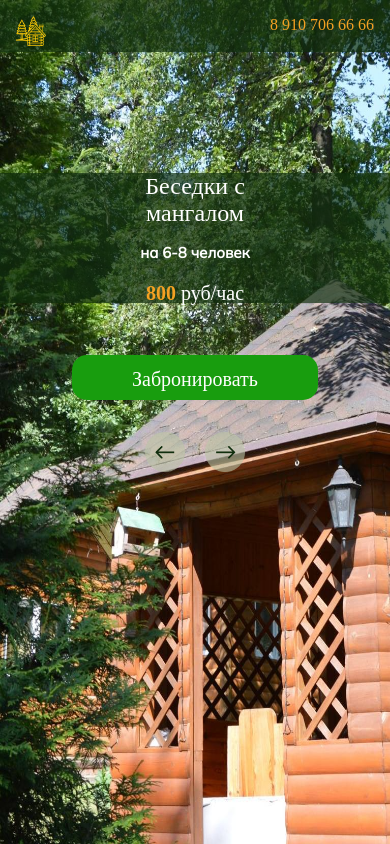
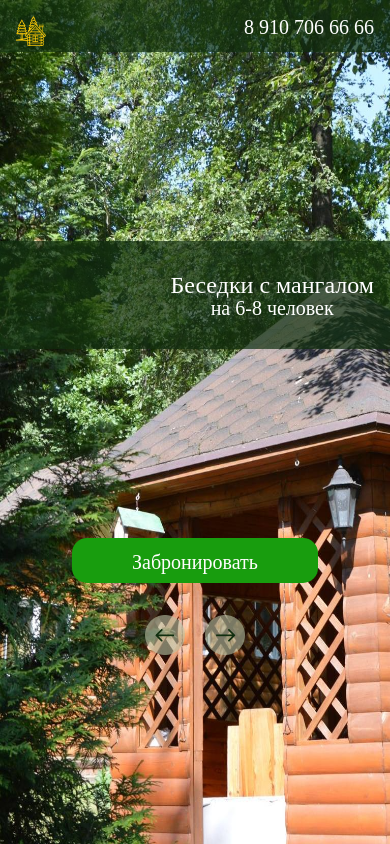
Before and after one commit to bonz6k/bathhouse, a plain HTML site: page pavilion.html in a window 390 px wide. Drawn offline with Linux system fonts and the light colour scheme; a web font is replaced by a local one.

Commit message:
fix bags

```diff
--- a/Big_bathhouse.css
+++ b/Big_bathhouse.css
@@ -261,13 +261,15 @@
         display: grid;
     }
 
+    #MobilePage{
+        display: grid;
+    }
+
     #headMobile{
     background-color: rgba(16, 46, 14, 0.7);
     height: 52px;
     width: 100%;
-    position: fixed;
-    z-index: 100000;
-    display: inline-block;
+    display: block;
     }
 
     #logo{
@@ -295,10 +297,8 @@ margin-right: 16px;
     background-color: rgba(16, 46, 14, 0.7);
     height: 108px;
     width: 100%;
-    z-index: 100000;
-    position: fixed;
-    margin-top: 173px;
     text-align: center;
+    display: block;
     }
 
     #MobileTxt{
@@ -339,14 +339,15 @@ display: none;
     }
 
     #footMobile{
-        margin-top: 355px;
-        display: grid;
+        display: block;
+        height: 117px;
     }
 
     #buttons_Mobile{
         display: grid;
         margin-left: auto;
         margin-right: auto;
+        height: 120px;
     }
 
     #rectangle_reserve_Mobile{
@@ -370,6 +371,9 @@ display: none;
 
     #reserve_btn_Mobile{
         text-decoration: none;
+        width: 246px;
+        margin-left: auto;
+        margin-right: auto;
     }
 
 
@@ -394,10 +398,16 @@ display: none;
 
     #right{
         width: 100%;
+        height: 100%;
         display: none;
         position: fixed;
         z-index: 99999999999;
         background-color: rgba(187, 195, 165, 1);
+    }
+
+    #right_alig{
+        margin: auto;
+        height: 355px;
     }
 
     #headCatalog{
@@ -437,7 +447,6 @@ margin-bottom: 32px;
         margin: 0;
         margin-left: auto;
         margin-right: auto;
-        margin-top: 90px;
     }
 
     #catalog li{
--- a/Hotel.css
+++ b/Hotel.css
@@ -157,7 +157,7 @@
     body{
         margin: 0;
         cursor: default;
-        background-image: url('img/Hotel_Mobile_1.jfif');
+        background-image: url('img/BBM_1.jfif');
         width: 100%;
         height: 100vh;
         background-size: 100% 100%;
@@ -165,13 +165,15 @@
         display: grid;
     }
 
+    #MobilePage{
+        display: grid;
+    }
+
     #headMobile{
     background-color: rgba(16, 46, 14, 0.7);
     height: 52px;
     width: 100%;
-    position: fixed;
-    z-index: 100000;
-    display: inline-block;
+    display: block;
     }
 
     #logo{
@@ -186,8 +188,8 @@
 font-family: 'Ruslan Display';
 font-style: normal;
 font-weight: 400;
-font-size: 16px;
-color: #F4A123;
+font-size: 20px;
+color: #FFFFFF;
 display: inline-block;
 float: right;
 margin: 0;
@@ -197,18 +199,15 @@ margin-right: 16px;
 
     #mainMobile{
     background-color: rgba(16, 46, 14, 0.7);
-    height: 109px;
+    height: 108px;
     width: 100%;
-    z-index: 100000;
-    position: fixed;
-    margin-top: 115px;
     text-align: center;
+    display: block;
     }
 
     #MobileTxt{
         float: right;
         margin-right: 16px;
-        margin-top: 30px;
     }
 
     #mainMobile #first{
@@ -218,18 +217,19 @@ font-weight: 400;
 font-size: 24px;
 color: #FFFFFF;
 margin: 0;
+height: 17px;
 display: block;
+margin-top: 31px;
     }
 
     #mainMobile #second{
-        font-family: 'Ruslan Display';
-        font-style: normal;
-        font-weight: 400;
-        font-size: 20px;
-        color: #FFFFFF;
-        margin: 0;
-        display: block;
+font-family: 'Ruslan Display';
+font-style: normal;
+font-weight: 400;
+font-size: 20px;
+color: #FFFFFF;
 margin: 0;
+height: 22px;
 display: block;
 margin-top: 8px;
     }
@@ -243,14 +243,15 @@ display: none;
     }
 
     #footMobile{
-        margin-top: 355px;
-        display: grid;
+        display: block;
+        height: 117px;
     }
 
     #buttons_Mobile{
         display: grid;
         margin-left: auto;
         margin-right: auto;
+        height: 120px;
     }
 
     #rectangle_reserve_Mobile{
@@ -274,6 +275,9 @@ display: none;
 
     #reserve_btn_Mobile{
         text-decoration: none;
+        width: 246px;
+        margin-left: auto;
+        margin-right: auto;
     }
 
 
--- a/JapanBarell.css
+++ b/JapanBarell.css
@@ -190,7 +190,7 @@
     body{
         margin: 0;
         cursor: default;
-        background-image: url('img/JapanMobile.jfif');
+        background-image: url('img/BBM_1.jfif');
         width: 100%;
         height: 100vh;
         background-size: 100% 100%;
@@ -198,13 +198,15 @@
         display: grid;
     }
 
+    #MobilePage{
+        display: grid;
+    }
+
     #headMobile{
     background-color: rgba(16, 46, 14, 0.7);
     height: 52px;
     width: 100%;
-    position: fixed;
-    z-index: 100000;
-    display: inline-block;
+    display: block;
     }
 
     #logo{
@@ -232,14 +234,13 @@ margin-right: 16px;
     background-color: rgba(16, 46, 14, 0.7);
     height: 108px;
     width: 100%;
-    z-index: 100000;
-    position: fixed;
-    margin-top: 173px;
     text-align: center;
+    display: block;
     }
 
     #MobileTxt{
-
+        float: right;
+        margin-right: 16px;
     }
 
     #mainMobile #first{
@@ -249,44 +250,41 @@ font-weight: 400;
 font-size: 24px;
 color: #FFFFFF;
 margin: 0;
+height: 17px;
 display: block;
-margin-top: 16px;
+margin-top: 31px;
     }
 
     #mainMobile #second{
 font-family: 'Ruslan Display';
 font-style: normal;
 font-weight: 400;
-font-size: 32px;
+font-size: 20px;
 color: #FFFFFF;
 margin: 0;
+height: 22px;
 display: block;
-margin-top: 0px;
+margin-top: 8px;
     }
 
     #mainMobile #third{
-        font-family: 'Ruslan Display';
-        font-style: normal;
-        font-weight: 400;
-        font-size: 20px;
-        text-align: center;
-        color: #FFFFFF;
-        margin-top: 0;
+display: none;
     }
 
-    #mainMobile #third b{
+    #mainMobile #second b{
         color: #F4A123;
     }
 
     #footMobile{
-        margin-top: 355px;
-        display: grid;
+        display: block;
+        height: 117px;
     }
 
     #buttons_Mobile{
         display: grid;
         margin-left: auto;
         margin-right: auto;
+        height: 120px;
     }
 
     #rectangle_reserve_Mobile{
@@ -310,6 +308,9 @@ margin-top: 0px;
 
     #reserve_btn_Mobile{
         text-decoration: none;
+        width: 246px;
+        margin-left: auto;
+        margin-right: auto;
     }
 
 
@@ -339,6 +340,11 @@ margin-top: 0px;
         position: fixed;
         z-index: 99999999999;
         background-color: rgba(187, 195, 165, 1);
+    }
+
+    #right_alig{
+        margin: auto;
+        height: 355px;
     }
 
     #headCatalog{
@@ -371,7 +377,6 @@ margin-top: 0px;
         text-align: center;
         color: #102E0E;
         margin: 0;
-        margin-top: 99px;
         height: 22px;
         display: block;
             }
--- a/activeLeisure.css
+++ b/activeLeisure.css
@@ -172,7 +172,7 @@
     body{
         margin: 0;
         cursor: default;
-        background-image: url('img/velik.jfif');
+        background-image: url('img/BBM_1.jfif');
         width: 100%;
         height: 100vh;
         background-size: 100% 100%;
@@ -180,13 +180,15 @@
         display: grid;
     }
 
+    #MobilePage{
+        display: grid;
+    }
+
     #headMobile{
     background-color: rgba(16, 46, 14, 0.7);
     height: 52px;
     width: 100%;
-    position: fixed;
-    z-index: 100000;
-    display: inline-block;
+    display: block;
     }
 
     #logo{
@@ -201,8 +203,8 @@
 font-family: 'Ruslan Display';
 font-style: normal;
 font-weight: 400;
-font-size: 16px;
-color: #F4A123;
+font-size: 20px;
+color: #FFFFFF;
 display: inline-block;
 float: right;
 margin: 0;
@@ -212,19 +214,15 @@ margin-right: 16px;
 
     #mainMobile{
     background-color: rgba(16, 46, 14, 0.7);
-    height: 130px;
+    height: 108px;
     width: 100%;
-    z-index: 100000;
-    position: fixed;
-    margin-top: 173px;
     text-align: center;
-    display: grid;
+    display: block;
     }
 
     #MobileTxt{
-        width: 213px;
-        margin: auto;
-        display: inline-block;
+        float: right;
+        margin-right: 16px;
     }
 
     #mainMobile #first{
@@ -234,30 +232,41 @@ font-weight: 400;
 font-size: 24px;
 color: #FFFFFF;
 margin: 0;
+height: 17px;
 display: block;
+margin-top: 31px;
     }
 
     #mainMobile #second{
+font-family: 'Ruslan Display';
+font-style: normal;
+font-weight: 400;
+font-size: 20px;
+color: #FFFFFF;
+margin: 0;
+height: 22px;
+display: block;
+margin-top: 8px;
+    }
+
+    #mainMobile #third{
 display: none;
     }
 
-    #mainMobile #third{
-        display: none;
-    }
-
-    #mainMobile #third b{
+    #mainMobile #second b{
         color: #F4A123;
     }
 
     #footMobile{
-        margin-top: 355px;
-        display: grid;
+        display: block;
+        height: 117px;
     }
 
     #buttons_Mobile{
         display: grid;
         margin-left: auto;
         margin-right: auto;
+        height: 120px;
     }
 
     #rectangle_reserve_Mobile{
@@ -281,6 +290,9 @@ display: none;
 
     #reserve_btn_Mobile{
         text-decoration: none;
+        width: 246px;
+        margin-left: auto;
+        margin-right: auto;
     }
 
 
--- a/banquet_hall.css
+++ b/banquet_hall.css
@@ -263,7 +263,7 @@ padding-top: 10.5px;
     body{
         margin: 0;
         cursor: default;
-        background-image: url('img/BHM_1.jfif');
+        background-image: url('img/BBM_1.jfif');
         width: 100%;
         height: 100vh;
         background-size: 100% 100%;
@@ -271,13 +271,15 @@ padding-top: 10.5px;
         display: grid;
     }
 
+    #MobilePage{
+        display: grid;
+    }
+
     #headMobile{
     background-color: rgba(16, 46, 14, 0.7);
     height: 52px;
     width: 100%;
-    position: fixed;
-    z-index: 100000;
-    display: inline-block;
+    display: block;
     }
 
     #logo{
@@ -305,14 +307,13 @@ margin-right: 16px;
     background-color: rgba(16, 46, 14, 0.7);
     height: 108px;
     width: 100%;
-    z-index: 100000;
-    position: fixed;
-    margin-top: 122px;
     text-align: center;
+    display: block;
     }
 
     #MobileTxt{
-        text-align: center;
+        float: right;
+        margin-right: 16px;
     }
 
     #mainMobile #first{
@@ -324,7 +325,7 @@ color: #FFFFFF;
 margin: 0;
 height: 17px;
 display: block;
-margin-top: 16px;
+margin-top: 31px;
     }
 
     #mainMobile #second{
@@ -340,14 +341,7 @@ margin-top: 8px;
     }
 
     #mainMobile #third{
-        font-family: 'Mulish';
-font-style: normal;
-font-weight: 400;
-font-size: 14px;
-text-align: center;
-color: #FFFFFF;
-margin: 0;
-margin-top: 16px;
+display: none;
     }
 
     #mainMobile #second b{
@@ -355,14 +349,15 @@ margin-top: 16px;
     }
 
     #footMobile{
-        margin-top: 355px;
-        display: grid;
+        display: block;
+        height: 117px;
     }
 
     #buttons_Mobile{
         display: grid;
         margin-left: auto;
         margin-right: auto;
+        height: 120px;
     }
 
     #rectangle_reserve_Mobile{
@@ -386,6 +381,9 @@ margin-top: 16px;
 
     #reserve_btn_Mobile{
         text-decoration: none;
+        width: 246px;
+        margin-left: auto;
+        margin-right: auto;
     }
 
 
@@ -410,10 +408,16 @@ margin-top: 16px;
 
     #right{
         width: 100%;
+        height: 100%;
         display: none;
         position: fixed;
         z-index: 99999999999;
         background-color: rgba(187, 195, 165, 1);
+    }
+
+    #right_alig{
+        margin: auto;
+        height: 440px;
     }
 
     #headCatalog{
@@ -453,7 +457,6 @@ margin-bottom: 32px;
         margin: 0;
         margin-left: auto;
         margin-right: auto;
-        margin-top: 90px;
     }
 
     #catalog li{
--- a/pavilion.css
+++ b/pavilion.css
@@ -158,7 +158,7 @@
     body{
         margin: 0;
         cursor: default;
-        background-image: url('img/BesedkiMobile_1.jfif');
+        background-image: url('img/BBM_1.jfif');
         width: 100%;
         height: 100vh;
         background-size: 100% 100%;
@@ -166,13 +166,15 @@
         display: grid;
     }
 
+    #MobilePage{
+        display: grid;
+    }
+
     #headMobile{
     background-color: rgba(16, 46, 14, 0.7);
     height: 52px;
     width: 100%;
-    position: fixed;
-    z-index: 100000;
-    display: inline-block;
+    display: block;
     }
 
     #logo{
@@ -187,8 +189,8 @@
 font-family: 'Ruslan Display';
 font-style: normal;
 font-weight: 400;
-font-size: 16px;
-color: #F4A123;
+font-size: 20px;
+color: #FFFFFF;
 display: inline-block;
 float: right;
 margin: 0;
@@ -198,18 +200,15 @@ margin-right: 16px;
 
     #mainMobile{
     background-color: rgba(16, 46, 14, 0.7);
-    height: 130px;
+    height: 108px;
     width: 100%;
-    z-index: 100000;
-    position: fixed;
-    margin-top: 173px;
     text-align: center;
+    display: block;
     }
 
     #MobileTxt{
-        margin-left: auto;
-        margin-right: auto;
-        width: 172px;
+        float: right;
+        margin-right: 16px;
     }
 
     #mainMobile #first{
@@ -219,43 +218,41 @@ font-weight: 400;
 font-size: 24px;
 color: #FFFFFF;
 margin: 0;
+height: 17px;
 display: block;
+margin-top: 31px;
     }
 
     #mainMobile #second{
-font-family: 'Mulish';
-font-style: normal;
-font-weight: 800;
-font-size: 15px;
-text-align: center;
-color: #FFFFFF;
-margin: 0;
-display: block;
-margin-top: 16px;
-    }
-
-    #mainMobile #third{
 font-family: 'Ruslan Display';
 font-style: normal;
 font-weight: 400;
 font-size: 20px;
-text-align: center;
 color: #FFFFFF;
+margin: 0;
+height: 22px;
+display: block;
+margin-top: 8px;
     }
 
-    #mainMobile #third b{
+    #mainMobile #third{
+display: none;
+    }
+
+    #mainMobile #second b{
         color: #F4A123;
     }
 
     #footMobile{
-        margin-top: 355px;
-        display: grid;
+        display: block;
+        height: 117px;
     }
 
     #buttons_Mobile{
         display: grid;
         margin-left: auto;
         margin-right: auto;
+        height: 120px;
     }
 
     #rectangle_reserve_Mobile{
@@ -279,6 +276,9 @@ color: #FFFFFF;
 
     #reserve_btn_Mobile{
         text-decoration: none;
+        width: 246px;
+        margin-left: auto;
+        margin-right: auto;
     }
 
 
--- a/small_bathhouse.css
+++ b/small_bathhouse.css
@@ -267,13 +267,15 @@ padding-top: 10.5px;
         display: grid;
     }
 
+    #MobilePage{
+        display: grid;
+    }
+
     #headMobile{
     background-color: rgba(16, 46, 14, 0.7);
     height: 52px;
     width: 100%;
-    position: fixed;
-    z-index: 100000;
-    display: inline-block;
+    display: block;
     }
 
     #logo{
@@ -301,14 +303,12 @@ margin-right: 16px;
     background-color: rgba(16, 46, 14, 0.7);
     height: 108px;
     width: 100%;
-    z-index: 100000;
-    position: fixed;
-    margin-top: 173px;
     text-align: center;
+    display: block;
     }
 
     #MobileTxt{
-        margin-right: 16px;
+
     }
 
     #mainMobile #first{
@@ -344,6 +344,10 @@ line-height: 18px;
 text-align: center;
 color: #FFFFFF;
 margin: 0;
+margin-top: 70px;
+width: 220px;
+margin-left: auto;
+margin-right: auto;
     }
 
     #mainMobile #second b{
@@ -351,11 +355,12 @@ margin: 0;
     }
 
     #footMobile{
-        margin-top: 303px;
-        display: grid;
+        height: 117px;
+        display: block;
     }
 
     #buttons_Mobile{
+        margin-top: 32px;
         display: grid;
         margin-left: auto;
         margin-right: auto;
@@ -411,10 +416,16 @@ margin: 0;
 
     #right{
         width: 100%;
+        height: 100%;
         display: none;
         position: fixed;
         z-index: 99999999999;
         background-color: rgba(187, 195, 165, 1);
+    }
+
+    #right_alig{
+        margin: auto;
+        height: 355px;
     }
 
     #headCatalog{
@@ -454,7 +465,6 @@ margin-bottom: 32px;
         margin: 0;
         margin-left: auto;
         margin-right: auto;
-        margin-top: 90px;
     }
 
     #catalog li{
```
Also changed, not shown: Big_bathhouse.html (+4 -1 lines), JapanBarell.html (+4 -1 lines), banquet_hall.html (+4 -1 lines), small_bathhouse.html (+6 -2 lines).
